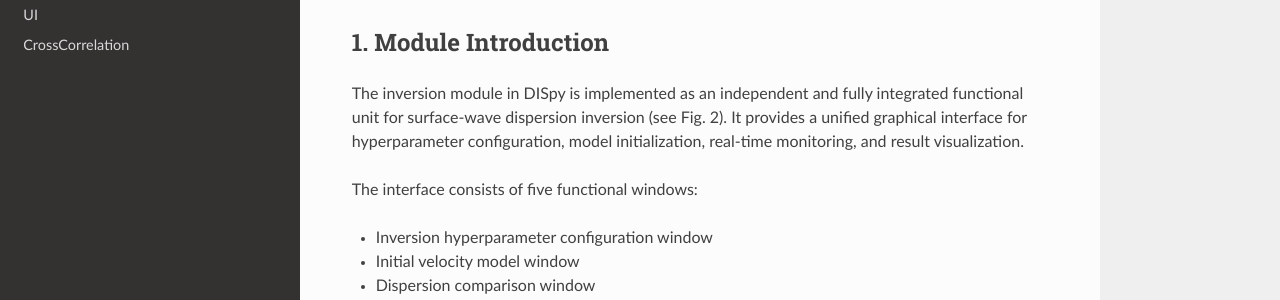
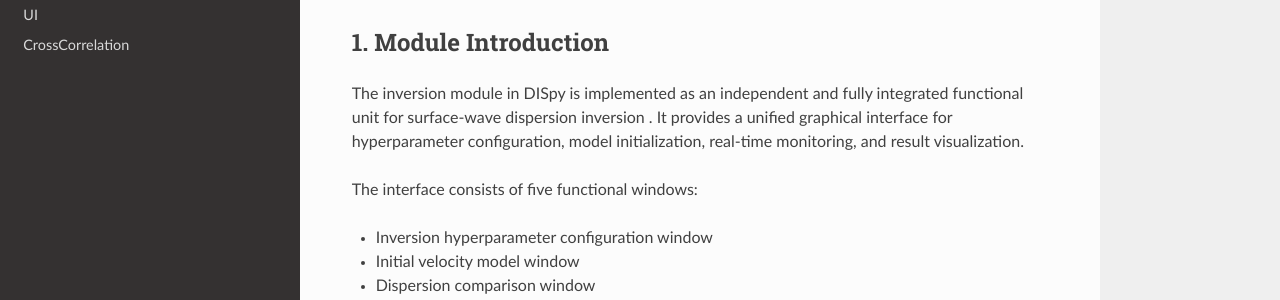
Before and after one commit to shr1998/DISpy-turorial, a Sphinx documentation site: the page built from DOCS/inv.rst, in a window 1280 px wide and 900 px high. Shown: the part 134-434 px from the top of the window. Built offline with Sphinx 7.4.7 and the Read the Docs theme 3.1.0, drawn with Linux system fonts in a browser that asks for light colours.

Commit message:
Update inv.rst

```diff
--- a/DOCS/inv.rst
+++ b/DOCS/inv.rst
@@ -9,7 +9,7 @@ Inversion
 
 The inversion module in DISpy is implemented as an independent
 and fully integrated functional unit for surface-wave dispersion
-inversion (see Fig. 2). It provides a unified graphical interface
+inversion . It provides a unified graphical interface
 for hyperparameter configuration, model initialization, real-time
 monitoring, and result visualization.
 
```
